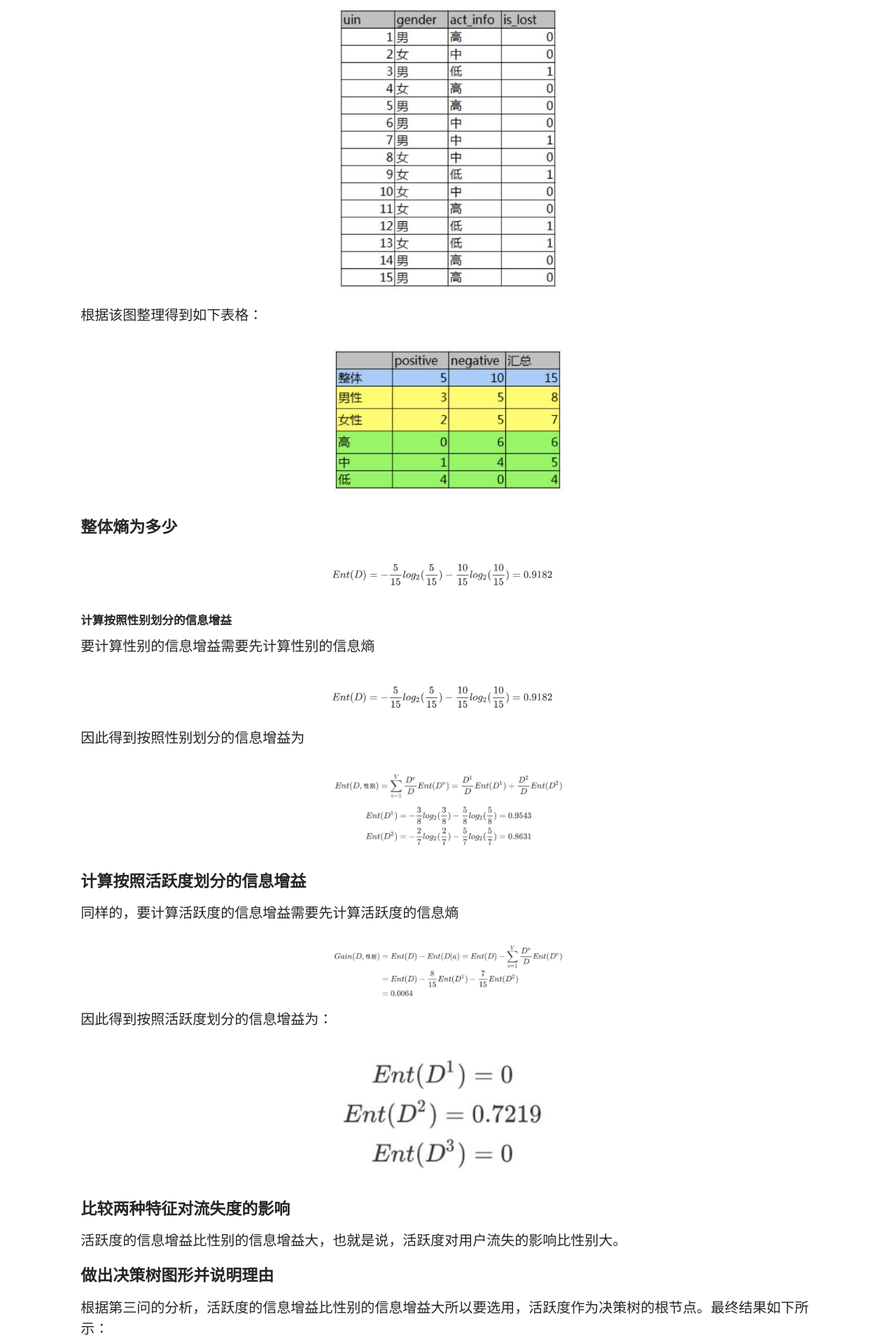
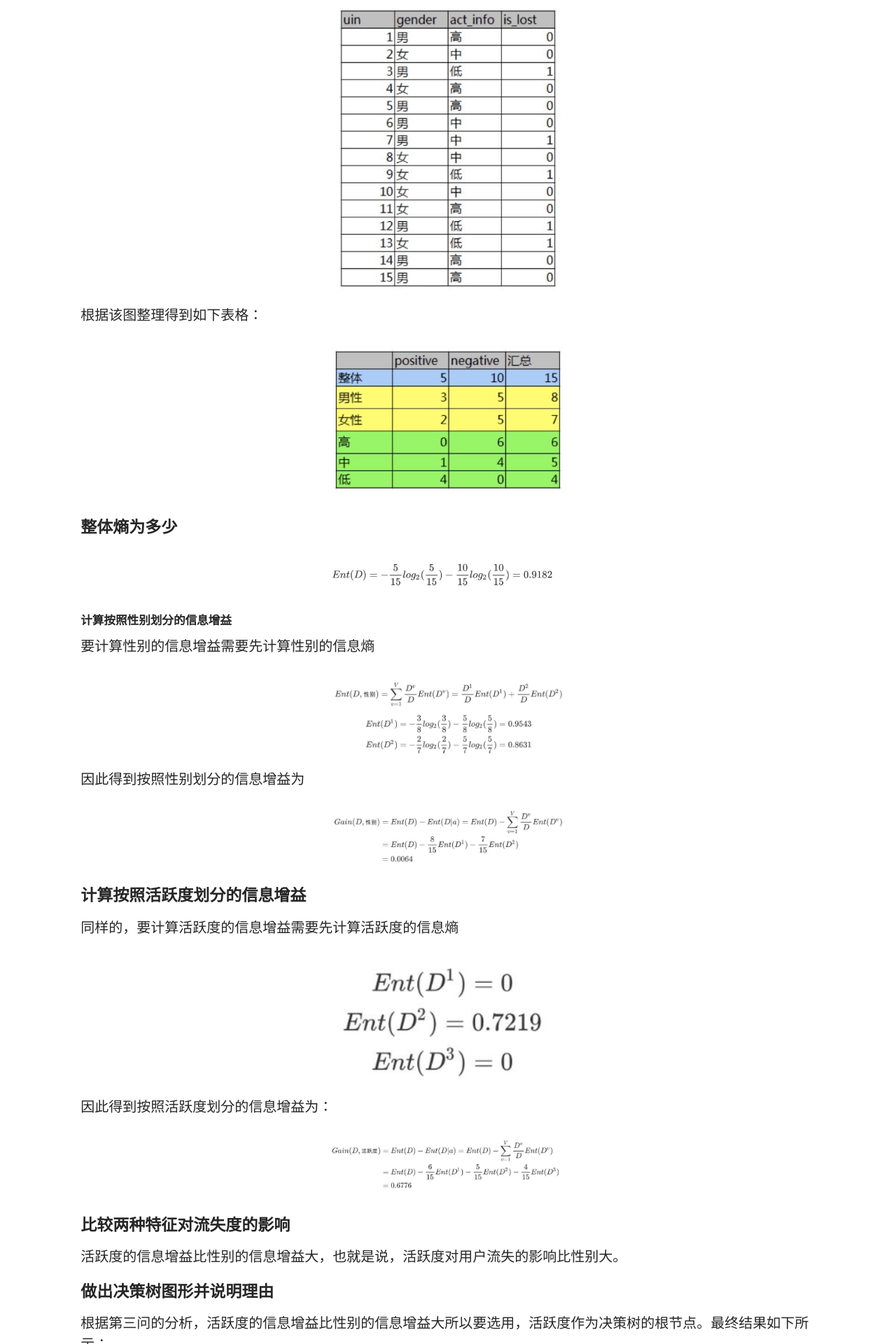
Before and after one commit to WolfRanok/WolfRanok.github.io, a Jekyll site: the page built from _posts/2022-12-9-wuhan-machineLearning.md, in a window 1280 px wide. Shown: the part 4480-6400 px from the top of the page at 70% size. Built offline with Jekyll 4.4.1, drawn with Linux system fonts in a browser that asks for light colours.

Commit message:
机器学习更正

```diff
--- a/_posts/2022-12-9-wuhan-machineLearning.md
+++ b/_posts/2022-12-9-wuhan-machineLearning.md
@@ -162,20 +162,20 @@ k折交叉验证的工作流程：<br>
 ##### 计算按照性别划分的信息增益
 
 要计算性别的信息增益需要先计算性别的信息熵
-{% include aligner.html images="blog-img/machinelearning/3.png" %}
+{% include aligner.html images="blog-img/machinelearning/4.png" %}
 
 因此得到按照性别划分的信息增益为
-{% include aligner.html images="blog-img/machinelearning/4.png" %}
+{% include aligner.html images="blog-img/machinelearning/5.png" %}
 
 #### 计算按照活跃度划分的信息增益
 
 同样的，要计算活跃度的信息增益需要先计算活跃度的信息熵
 
-{% include aligner.html images="blog-img/machinelearning/5.png" %}
+{% include aligner.html images="blog-img/machinelearning/6.png" %}
 
 因此得到按照活跃度划分的信息增益为：
 
-{% include aligner.html images="blog-img/machinelearning/6.png" %}
+{% include aligner.html images="blog-img/machinelearning/14.png" %}
 
 #### 比较两种特征对流失度的影响
 
```
Also changed, not shown: assets/img/blog-img/machinelearning/14.png (added), 3 other files.
